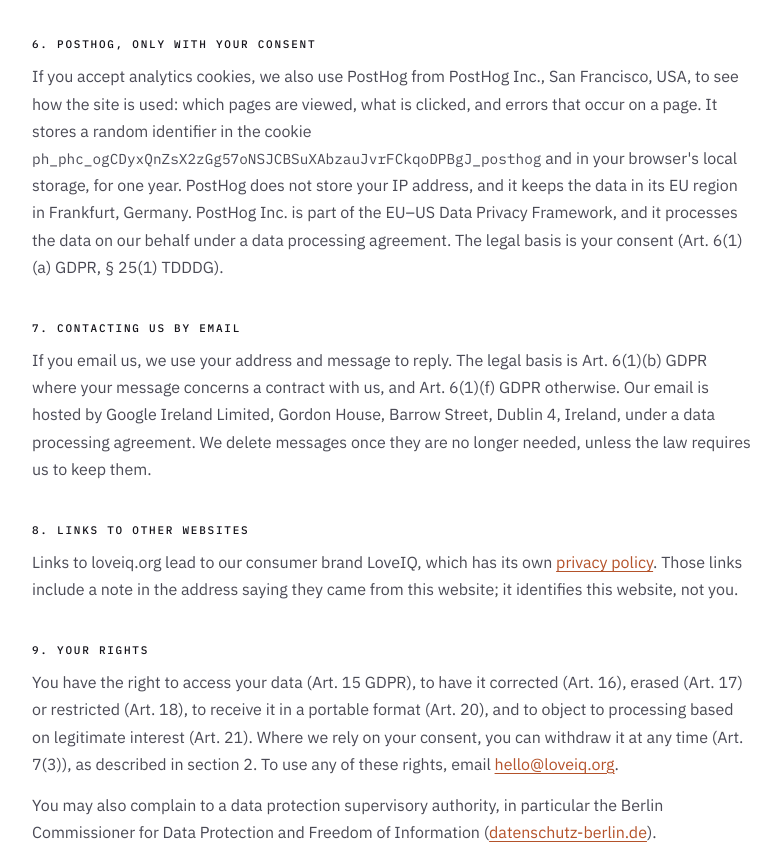
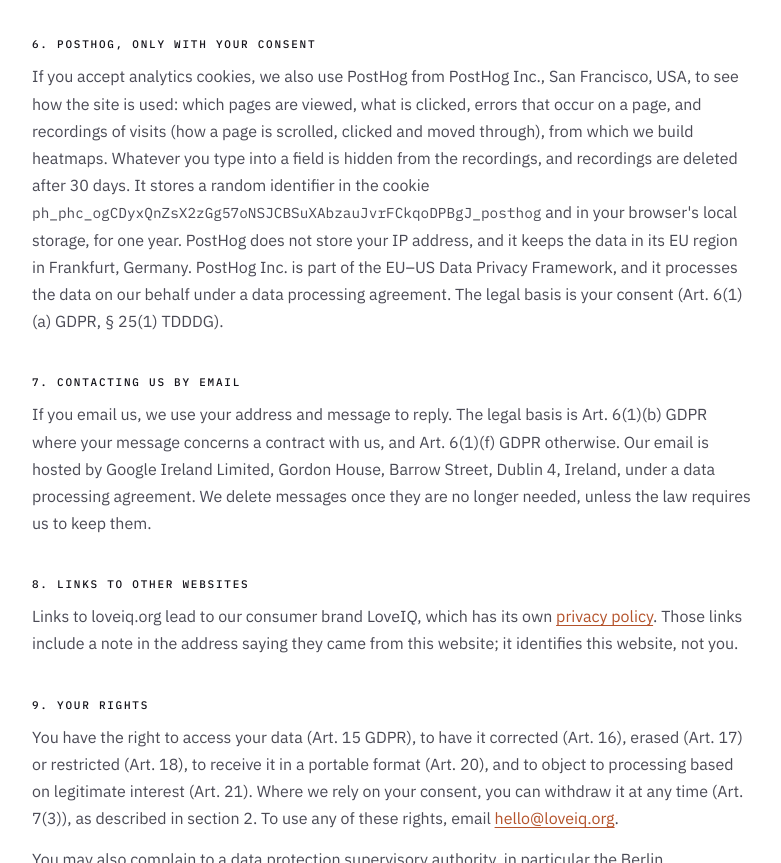
Before and after one commit to loveiqhq/appliedpsychometrics-website, a plain HTML site: page public/privacy.html in a window 1280 px wide. Shown: the part 1705-2568 px from the top of the page, without its empty margins (48-829 px from the left). Drawn offline with Linux system fonts and the light colour scheme.

Commit message:
feat: PostHog session recordings and heatmaps, as on LoveIQ
Eman asked for PostHog recordings and heatmaps on the corporate site, as LoveIQ has them. The
project settings were set through PostHog's API to match LoveIQ's project: recordings on with
every input masked and 30-day retention, heatmaps, dead clicks and exceptions on, timezone
Europe/Berlin, currency EUR, and appliedpsychometrics.org authorised for the toolbar.

The CSP follows LoveIQ's PostHog allowance. script-src and connect-src take https://*.posthog.com
instead of the two hosts listed before, which also lets the toolbar reach eu.posthog.com to show
heatmaps on the page. worker-src 'self' blob: is added for the recorder's worker, and img-src
gains blob:. Everything still loads only after consent to analytics.

The privacy page now says visits are recorded (how a page is scrolled, clicked and moved
through) to build heatmaps, that typed text is hidden from the recordings, and that recordings
are deleted after 30 days.

For Marcus: For visitors who accept cookies, the website now records anonymous visits and builds heatmaps in PostHog, the same as LoveIQ. Anything typed is hidden, and recordings are deleted after 30 days.

```diff
--- a/public/privacy.html
+++ b/public/privacy.html
@@ -72,7 +72,7 @@
   <p>If you accept analytics cookies, we use Google Analytics 4 from Google Ireland Limited, Gordon House, Barrow Street, Dublin 4, Ireland, to count visits and to see which pages are read and where visitors come from. It stores a random identifier in the cookies <code>_ga</code> and <code>_ga_9WSTCKKBYQ</code> for up to two years, and records the pages you view, how far you scroll, which links you follow, your browser, device, screen size and language, and your approximate location, which Google derives from your IP address without storing it. Google signals and all advertising features are switched off. Google keeps the detailed data for two months and the data linked to the identifier for fourteen months after your last visit. Google may process data in the United States; Google LLC is certified under the EU–US Data Privacy Framework. The legal basis is your consent (Art. 6(1)(a) GDPR, § 25(1) TDDDG).</p>
 
   <h2>6. PostHog, only with your consent</h2>
-  <p>If you accept analytics cookies, we also use PostHog from PostHog Inc., San Francisco, USA, to see how the site is used: which pages are viewed, what is clicked, and errors that occur on a page. It stores a random identifier in the cookie <code>ph_phc_ogCDyxQnZsX2zGg57oNSJCBSuXAbzauJvrFCkqoDPBgJ_posthog</code> and in your browser's local storage, for one year. PostHog does not store your IP address, and it keeps the data in its EU region in Frankfurt, Germany. PostHog Inc. is part of the EU–US Data Privacy Framework, and it processes the data on our behalf under a data processing agreement. The legal basis is your consent (Art. 6(1)(a) GDPR, § 25(1) TDDDG).</p>
+  <p>If you accept analytics cookies, we also use PostHog from PostHog Inc., San Francisco, USA, to see how the site is used: which pages are viewed, what is clicked, errors that occur on a page, and recordings of visits (how a page is scrolled, clicked and moved through), from which we build heatmaps. Whatever you type into a field is hidden from the recordings, and recordings are deleted after 30 days. It stores a random identifier in the cookie <code>ph_phc_ogCDyxQnZsX2zGg57oNSJCBSuXAbzauJvrFCkqoDPBgJ_posthog</code> and in your browser's local storage, for one year. PostHog does not store your IP address, and it keeps the data in its EU region in Frankfurt, Germany. PostHog Inc. is part of the EU–US Data Privacy Framework, and it processes the data on our behalf under a data processing agreement. The legal basis is your consent (Art. 6(1)(a) GDPR, § 25(1) TDDDG).</p>
 
   <h2>7. Contacting us by email</h2>
   <p>If you email us, we use your address and message to reply. The legal basis is Art. 6(1)(b) GDPR where your message concerns a contract with us, and Art. 6(1)(f) GDPR otherwise. Our email is hosted by Google Ireland Limited, Gordon House, Barrow Street, Dublin 4, Ireland, under a data processing agreement. We delete messages once they are no longer needed, unless the law requires us to keep them.</p>
```
Also changed, not shown: vercel.json.
